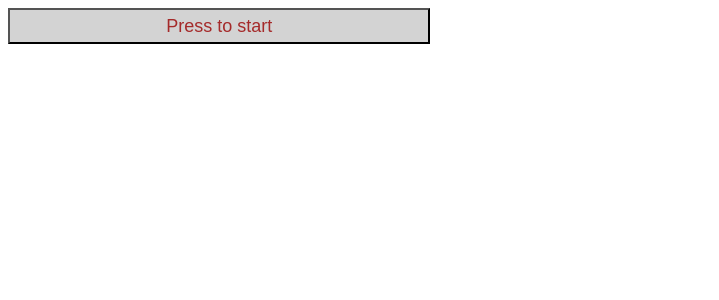
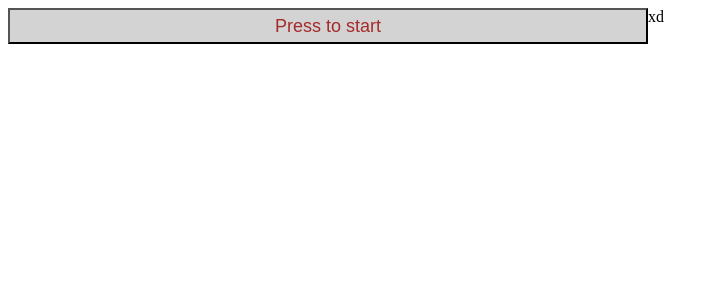
Before and after one commit to asymptoter/geochallange, a PHP site: page /game.html in a window 1280 px wide. Shown: the top 300 px of the page, without its empty margins (0-719 px from the left). Run offline with PHP 8.4, Linux system fonts and the light colour scheme.

Commit message:
Separate left and right

```diff
--- a/game.html
+++ b/game.html
@@ -8,13 +8,20 @@
 </head>
 
 <body>
+    <div id="gameContent">
         <div id="start" style="display">
             <div id="btns" class="buttonContainer">
                 <button id="start" class="buttonClass" onclick="start()">Press to start</button>
             </div>
         </div>
+        <div id="result" style="display:none">
+            <div id="score"></div>
+            <div id="btns" class="buttonContainer">
+                <button id="retry" class="buttonClass" onclick="start()">Retry</button>
+            </div>
+        </div>
         <div id="game" style="display:none">
-        <div id="countDown" value=6 0> Count down: 60</div>
+            <div id="countDown">60</div>
             <div id="score"> 0</div>
             <div id="debug"> debugMessage</div>
             <div id="btns" class="buttonContainer">
@@ -747,6 +754,10 @@
             </div>
             <script src="index.js"></script>
         </div>
+    </div>
+    <div id="knowledgeContent">
+        xd
+    </div>
 </body>
 
 </html>
--- a/index.css
+++ b/index.css
@@ -1,5 +1,15 @@
 body {
-  width: 33%;
+    width: 100%;
+}
+
+#gameContent {
+    float: left;
+    width: 50%;
+}
+
+#knowledgeContent {
+    float: right;
+    width: 50%;
 }
 
 .resBlock {
@@ -9,15 +19,14 @@ body {
     background-color: lightgray;
 }
 
-.buttonContainer {
-}
+.buttonContainer {}
 
-.buttonContainer > .buttonClass {
+.buttonContainer>.buttonClass {
     width: 100%;
     height: 36px;
     font-size: 18px;
     margin: 0px;
     float: left;
-	background-color:lightgrey;
+    background-color: lightgrey;
     color: brown;
 }
--- a/index.js
+++ b/index.js
@@ -1,4 +1,4 @@
-list =["Aaland Islands                                  ",
+list = ["Aaland Islands                                  ",
     "Afghanistan                                     ",
     "Albania                                         ",
     "Algeria                                         ",
@@ -237,7 +237,8 @@ list =["Aaland Islands                                  ",
     "Western Sahara                                  ",
     "Yemen                                           ",
     "Zambia                                          ",
-"Zimbabwe                                        "]
+    "Zimbabwe                                        "
+]
 
 var lastCountry = "";
 var usedCountry = new Set();
@@ -245,7 +246,7 @@ var answerIndex = 0;
 var score = 0;
 
 function randomInt(min, max) {
-    return Math.floor(Math.random()*(max+1))+min;
+    return Math.floor(Math.random() * (max + 1)) + min;
 }
 
 function randomCountry() {
@@ -269,8 +270,22 @@ function shuffle(array) {
 }
 
 function start() {
+    document.getElementById("result").style.display = "none";
     document.getElementById("start").style.display = "none";
     document.getElementById("game").style.display = "";
+
+    let countDown = 5;
+    let sid = setInterval(function() {
+        // Display the result in the element with id="demo"
+        countDown = countDown - 1;
+        document.getElementById("countDown").innerHTML = countDown;
+        if (countDown == 0) {
+            clearInterval(sid);
+            // document.getElementById("game").style.display = "none";
+            document.getElementById("game").style.display = "none";
+            document.getElementById("result").style.display = "";
+        }
+    }, 1000);
 }
 
 function answer(ans) {
@@ -294,14 +309,14 @@ function answer(ans) {
     // Generate options
     let optionSet = new Set();
     optionSet.add(quizCountry);
-    while(optionSet.size < 4) {
+    while (optionSet.size < 4) {
         optionSet.add(randomOption());
     }
     let optionArray = [...optionSet];
     answerIndex = randomInt(0, 3);
     [optionArray[0], optionArray[answerIndex]] = [optionArray[answerIndex], optionArray[0]];
     for (let i = 0; i < 4; i++) {
-        document.getElementById("opt"+String(i)).innerHTML = optionArray[i];
+        document.getElementById("opt" + String(i)).innerHTML = optionArray[i];
     }
 
     // Debug message
```
Also changed, not shown: start.html (deleted, +0 -16 lines). Lines whose indentation alone changed are shown as unchanged.
